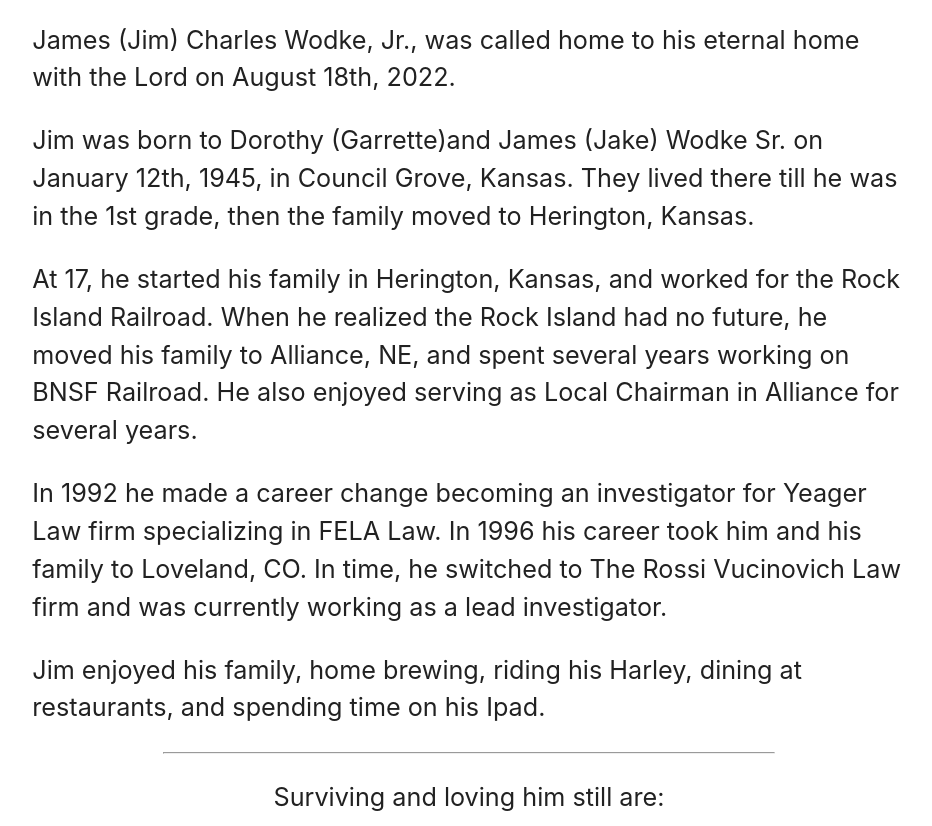
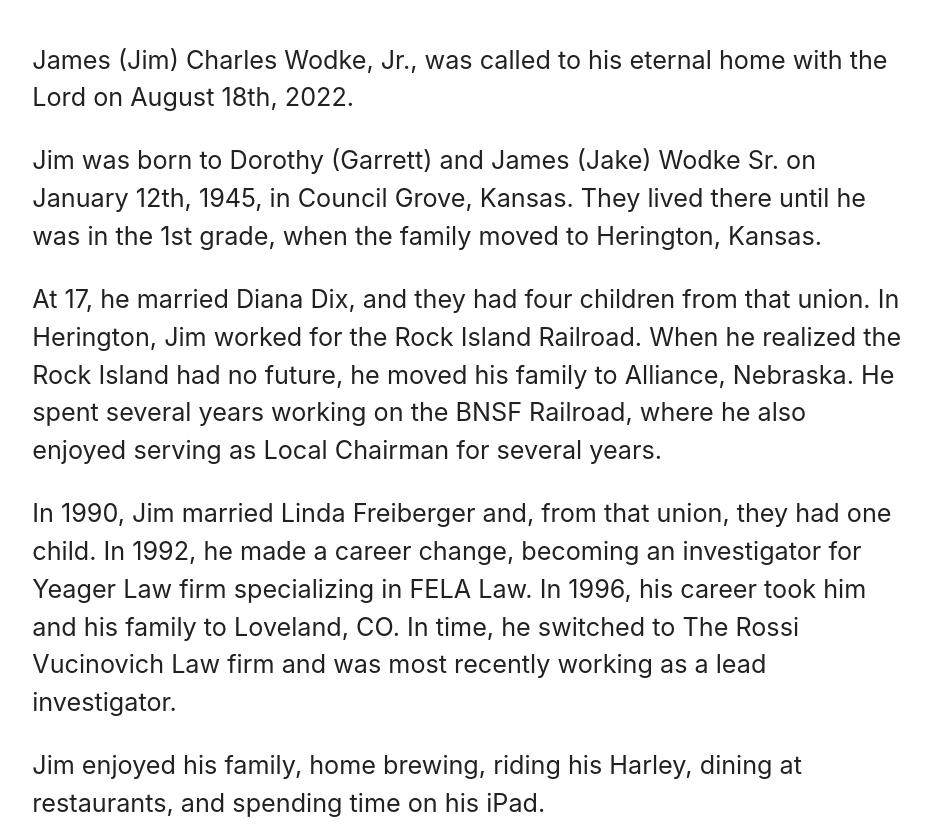
Before and after one commit to JWizerd/dad-memorial-slideshow, a website: page index.html in a window 1280 px wide. Shown: the part 640-1466 px from the top of the page, without its empty margins (171-1103 px from the left). Drawn offline with Linux system fonts and the light colour scheme; files whose address does not match are found by name.

Commit message:
Finalize obit verbage

```diff
--- a/index.html
+++ b/index.html
@@ -8,7 +8,6 @@
     <link type="text/css" rel="stylesheet" href="/assets/materialize/css/materialize.min.css"
           media="screen,projection"/>
     <meta name="viewport" content="width=device-width, initial-scale=1.0">
-    <link type="text/css" rel="stylesheet" href="/assets/css/style.css"/>
     <title>James Wodke: Memorial Website</title>
 </head>
 <body>
@@ -26,37 +25,35 @@
             <p>In celebration of Jim Wodke, please contribute your photos, and stories. </p>
             <p>Share the link to those who would like to honor his memory.</p>
         </div>
-
+    </div>
+    <div class="row">
         <div class="col s12">
             <div>
                 <p class="flow-text">
-                    James (Jim) Charles Wodke, Jr., was called home to his eternal home with the Lord on August 18th,
-                    2022.
+                    James (Jim) Charles Wodke, Jr., was called to his eternal home with the Lord on August 18th, 2022.
                 </p>
                 <p class="flow-text">
-                    Jim was born to Dorothy (Garrette)and James (Jake) Wodke Sr. on January 12th, 1945, in Council
-                    Grove, Kansas.
-                    They lived there till he was in the 1st grade, then the family moved to Herington, Kansas.
+
+                    Jim was born to Dorothy (Garrett) and James (Jake) Wodke Sr. on January 12th, 1945, in Council Grove, Kansas.
+                    They lived there until he was in the 1st grade, when the family moved to Herington, Kansas.
                 </p>
 
                 <p class="flow-text">
-                    At 17, he started his family in Herington, Kansas, and worked for the Rock Island Railroad.
-                    When he realized the Rock Island had no future, he moved his family to Alliance, NE, and spent
-                    several years working on BNSF Railroad.
-                    He also enjoyed serving as Local Chairman in Alliance for several years.
+                    At 17, he married Diana Dix, and they had four children from that union.
+                    In Herington, Jim worked for the Rock Island Railroad.
+                    When he realized the Rock Island had no future, he moved his family to Alliance, Nebraska.
+                    He spent several years working on the BNSF Railroad, where he also enjoyed serving as Local Chairman for several years.
                 </p>
 
                 <p class="flow-text">
-                    In 1992 he made a career change becoming an investigator for Yeager Law firm specializing in FELA
-                    Law.
-                    In 1996 his career took him and his family to Loveland, CO.
-                    In time, he switched to The Rossi Vucinovich Law firm and was currently working as a lead
-                    investigator.
+                    In 1990, Jim married Linda Freiberger and, from that union, they had one child.
+                    In 1992, he made a career change, becoming an investigator for Yeager Law firm specializing in FELA Law.
+                    In 1996, his career took him and his family to Loveland, CO.
+                    In time, he switched to The Rossi Vucinovich Law firm and was most recently working as a lead investigator.
                 </p>
 
                 <p class="flow-text">
-                    Jim enjoyed his family, home brewing, riding his Harley, dining at restaurants, and spending time on
-                    his Ipad.
+                    Jim enjoyed his family, home brewing, riding his Harley, dining at restaurants, and spending time on his iPad.
                 </p>
 
                 <div class="container mtb25">
@@ -112,7 +109,7 @@
                         </li>
                         <li>
                             <p class="family-member flow-text">
-                                60 Grandchildren and Great Grandchildren, Aunts, Uncles and many nieces and nephews.
+                                60 grandchildren and great-grandchildren, aunts, uncles and many nieces and nephews.
                             </p>
                         </li>
                     </ul>
@@ -135,7 +132,7 @@
                         </li>
                         <li>
                             <p class="family-member flow-text">
-                                mother Dorothy Dozier,
+                                mother Dorothy (Garrett) Dozier,
                             </p>
                         </li>
                         <li>
@@ -164,11 +161,11 @@
                 </div>
 
                 <p class="flow-text">
-                    A Celebration of Life will be held September 3rd at 10:30 AM at LifeSpring Church, <a
+                    A Celebration of Life will be held September 3rd, 10:30 AM at LifeSpring Church, <a
                         href="https://goo.gl/maps/CE5uUGY7hyufrzb18">743 Dotsero Dr, Loveland, Colorado 80537</a>.
                 </p>
                 <p class="flow-text">
-                    Donations may be given to Lifespring Church for the Helping Hands Crisis Fund.
+                    In lieu of flowers, donations may be given to Lifespring Church for the Helping Hands Crisis Fund.
                 </p>
             </div>
         </div>
```
